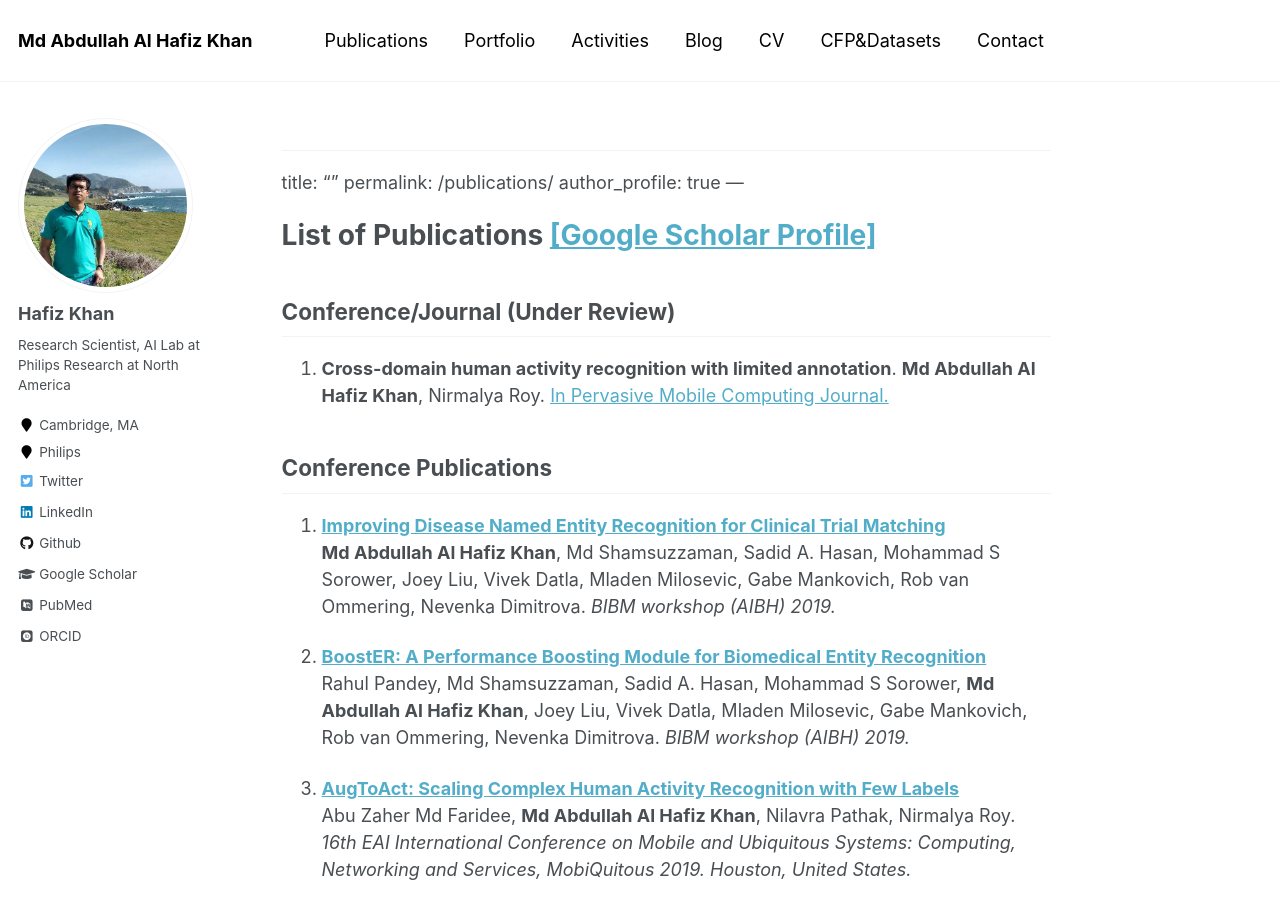
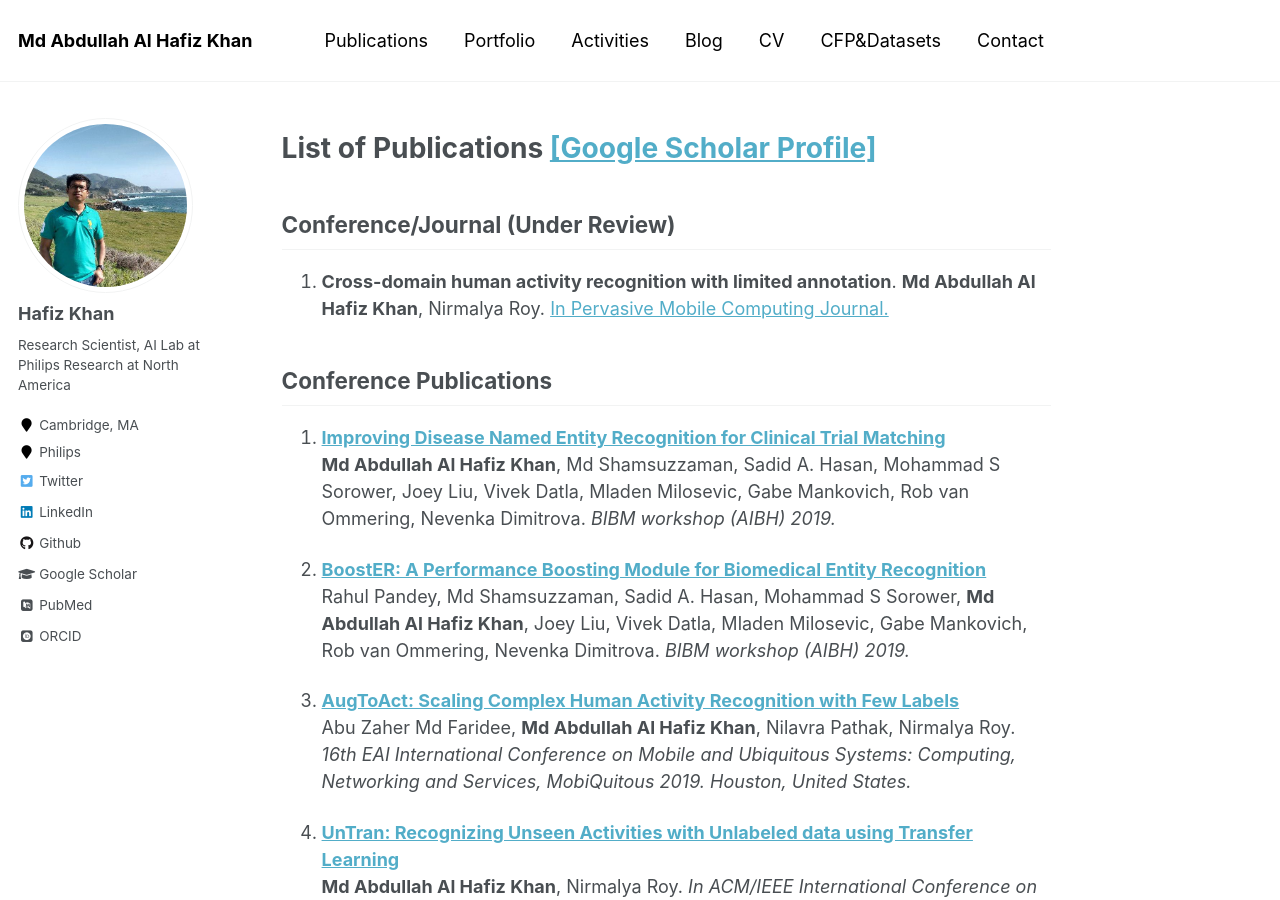
Before and after one commit to ahafizk/ahafizk.github.io, a Jekyll site: the page built from _pages/publications.md, in a window 1280 px wide and 900 px high. Built offline with Jekyll 4.4.1, drawn with Linux system fonts in a browser that asks for light colours; some web fonts are replaced.

Commit message:
minor mistakes modification on publication page

```diff
--- a/_pages/publications.md
+++ b/_pages/publications.md
@@ -3,11 +3,7 @@ title: ""
 permalink: /publications/
 author_profile: true
 ---
----
-title: ""
-permalink: /publications/
-author_profile: true
----
+
 
 # List of Publications [[Google Scholar Profile]](https://scholar.google.com/citations?user=JFZc5jYAAAAJ&hl=en){:target="_blank"}
 
```
